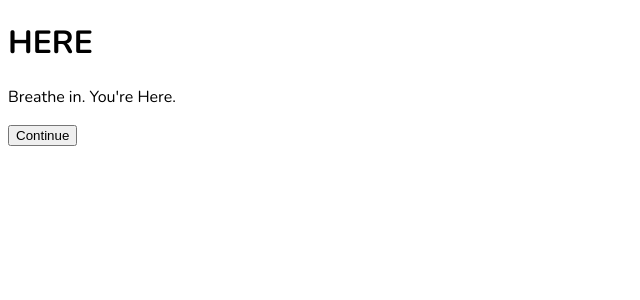
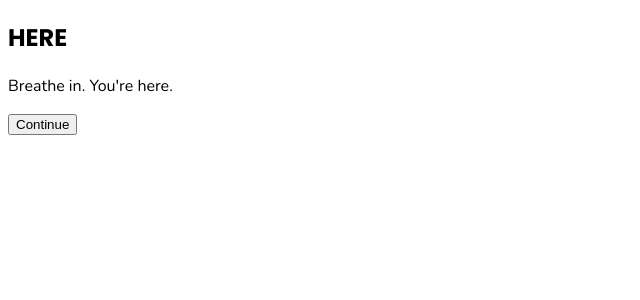
Before and after one commit to Monaabdelreheem/here-frontend, a React (Vite) app: page / in a window 1280 px wide. Shown: the top 300 px of the page, without its empty margins (0-640 px from the left). Built offline with nearby package versions, Linux system fonts and the light colour scheme.

Commit message:
Add Intro page with layout and font styling

```diff
--- a/src/App.jsx
+++ b/src/App.jsx
@@ -3,6 +3,7 @@ import IntroPage from './pages/IntroPage'
 import MoodCheckPage from './pages/MoodCheckPage'
 import AuthPage from './pages/AuthPage'
 import DashboardPage from './pages/DashboardPage'
+import './index.css';
 
 function App() {
   return (
--- /dev/null
+++ b/src/pages/IntroPage.css
@@ -0,0 +1,7 @@
+.intro {
+  font-family: 'Nunito', 'Segoe UI', Tahoma, Geneva, Verdana, sans-serif;
+}
+
+.intro__title {
+  font-family: 'Poppins', 'Segoe UI', Tahoma, Geneva, Verdana, sans-serif;
+}
--- a/src/pages/IntroPage.jsx
+++ b/src/pages/IntroPage.jsx
@@ -1,10 +1,22 @@
+import { useNavigate } from 'react-router-dom'
+import './IntroPage.css'
+
 function IntroPage() {
+  const navigate = useNavigate()
+
   return (
-    <div>
-      <h1>HERE</h1>
-      <p>Breathe in. You're Here.</p>
-      <button>Continue</button>
-    </div>
+    <section className="intro">
+      <div className="intro__content">
+        <h1 className="intro__title">HERE</h1>
+        <p className="intro__text">Breathe in. You're here.</p>
+        <button
+          className="intro__button"
+          onClick={() => navigate('/mood')}
+        >
+          Continue
+        </button>
+      </div>
+    </section>
   )
 }
 
```
